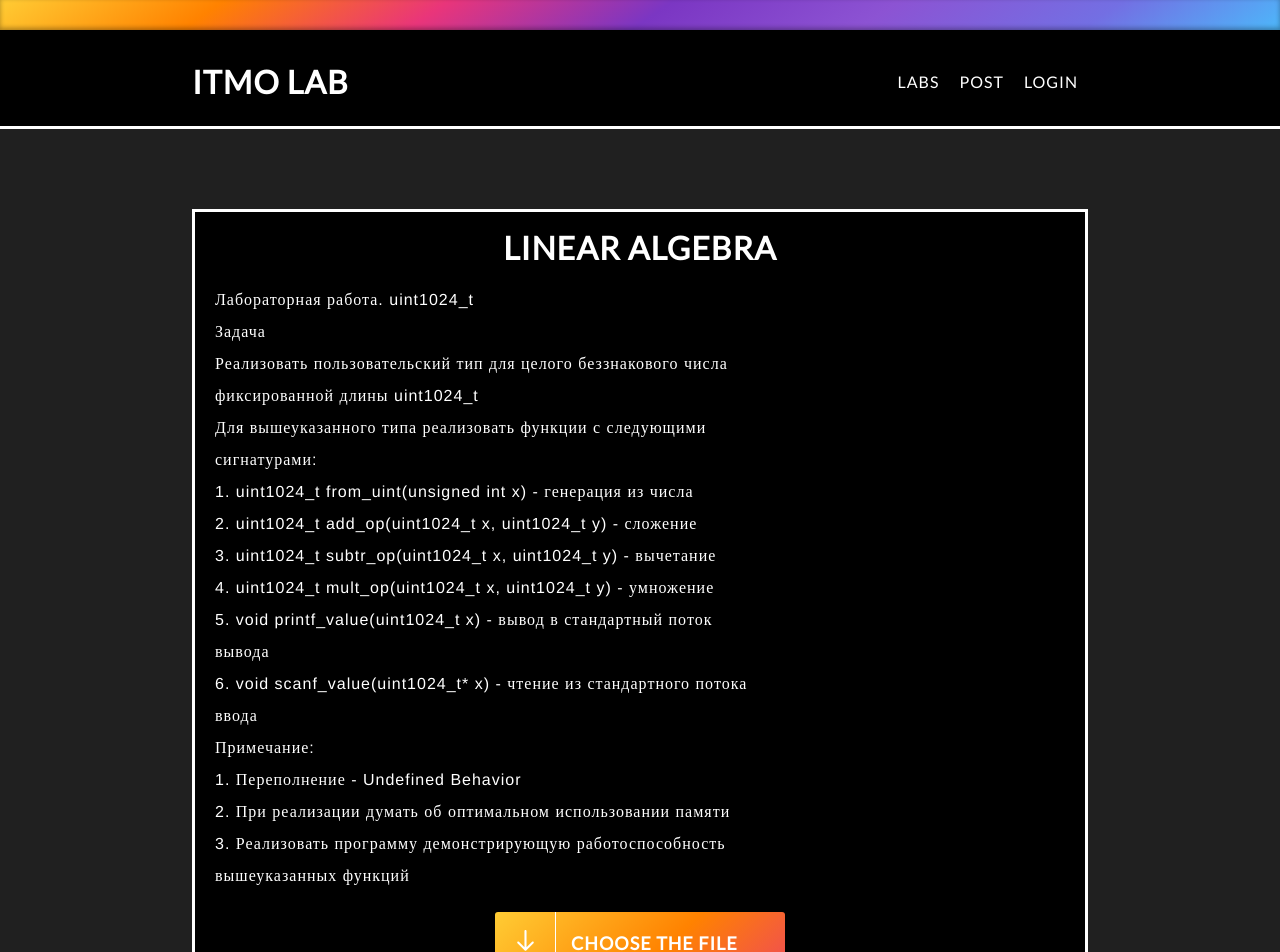
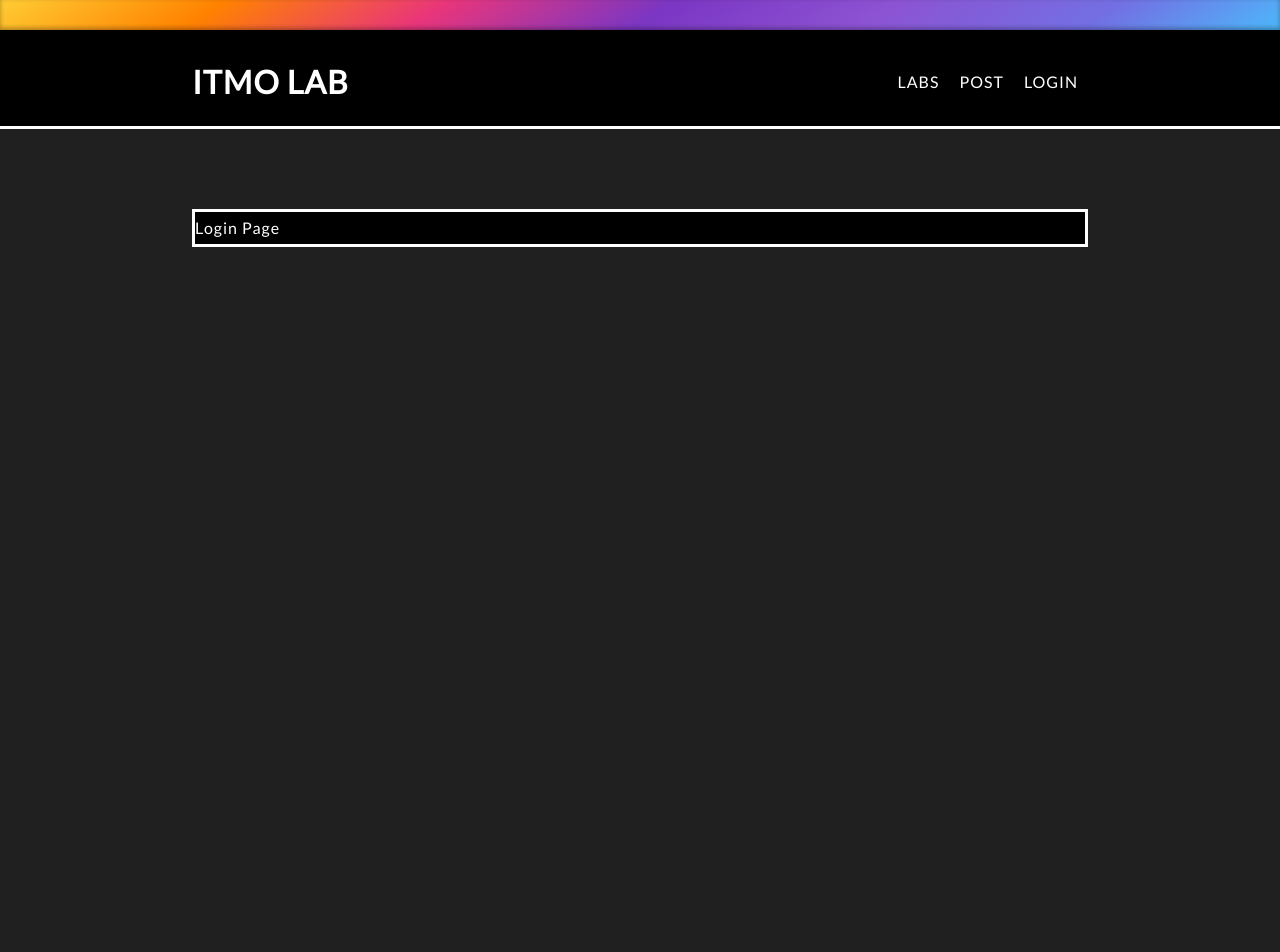
Before and after one commit to mishaganin/itmo-labs, a React (Create React App) app: page /login in a window 1280 px wide. Shown: the top 952 px of the page. After the commit the page ends 800 px from the top, so only its background shows below. Built offline with nearby package versions, Linux system fonts and the light colour scheme.

Commit message:
Added routing

```diff
--- a/src/components/app/app.tsx
+++ b/src/components/app/app.tsx
@@ -1,5 +1,5 @@
-import React, { Component } from 'react';
-import { BrowserRouter, Router, Route, Link } from 'react-router-dom';
+import React from 'react';
+import { BrowserRouter, Router, Route } from 'react-router-dom';
 import { createBrowserHistory } from 'history';
 import Container from '../container/container';
 import Header from '../header/header';
@@ -10,13 +10,11 @@ const history = createBrowserHistory();
 
 const App = () => {
   return (
-    <Router history={history}>
-
-        <TopBar />
-        <Header />
-        <Container />
-
-    </Router>
+    <BrowserRouter>
+      <TopBar />
+      <Header />
+      <Container />
+    </BrowserRouter>
   )
 }
 
--- a/src/components/container/container.tsx
+++ b/src/components/container/container.tsx
@@ -1,7 +1,7 @@
 import React, {useState} from 'react';
-import ExtractFile from '../extract-file/extract-file';
-import Task from '../task/task';
-import Uploader from '../uploader/uploader';
+import { Route, Switch } from 'react-router';
+import TaskPage from '../task-content/task-content';
+import LoginPage from '../pages/login-page';
 import './container.scss';
 
 const Container = () => {
@@ -9,8 +9,10 @@ const Container = () => {
     // ExtractFile();
     return (
         <div className="container">
-            <Task/>
-            <Uploader />
+            <Switch>
+                <Route exact path="/" component={TaskPage} />
+                <Route path="/login" component={LoginPage} />
+            </Switch>
         </div>
     )
 }
--- a/src/components/header/header.scss
+++ b/src/components/header/header.scss
@@ -14,8 +14,10 @@ header {
     border-bottom: 3px solid #ffffff;
     background: #000000;
 
-    h1 {
+    h1 a {
         float: left;
+        color: #ffffff;
+        text-decoration: none;
     }
 
     nav {
--- a/src/components/header/header.tsx
+++ b/src/components/header/header.tsx
@@ -5,7 +5,7 @@ import './header.scss';
 const Header = () => {
     return (
         <header>
-            <h1>ITMO Lab</h1>
+            <h1><Link to="/">ITMO Lab</Link></h1>
             <nav>
                 <Link to="/">Labs</Link>
                 <Link to="/">Post</Link>
--- /dev/null
+++ b/src/components/login/login.tsx
@@ -0,0 +1,11 @@
+import React from 'react';
+
+const Login = () => {
+    return (
+        <div className="login">
+            Hey!)
+        </div>
+    )
+}
+
+export default Login;
--- /dev/null
+++ b/src/components/pages/login-page.tsx
@@ -0,0 +1,10 @@
+import React from 'react';
+import Login from '../login/login';
+
+const LoginPage = () => {
+    return (
+        <div>Login Page</div>
+    )
+}
+
+export default LoginPage;
--- a/src/components/task/task.tsx
+++ b/src/components/task-content/task-content.tsx
@@ -1,11 +1,11 @@
 import React from 'react';
-import './task.scss';
+import './task-content.scss';
 
 interface IState {
     taskText?: string;
 }
 
-export default class Task extends React.Component {
+export default class TaskContent extends React.Component {
     state = {
         taskText: `Лабораторная работа. uint1024_t
                     Задача
```
Also changed, not shown: src/components/pages/task-page.tsx (added, +14 -0 lines), src/components/task-content/task-content.scss (renamed from src/components/task/task.scss).
